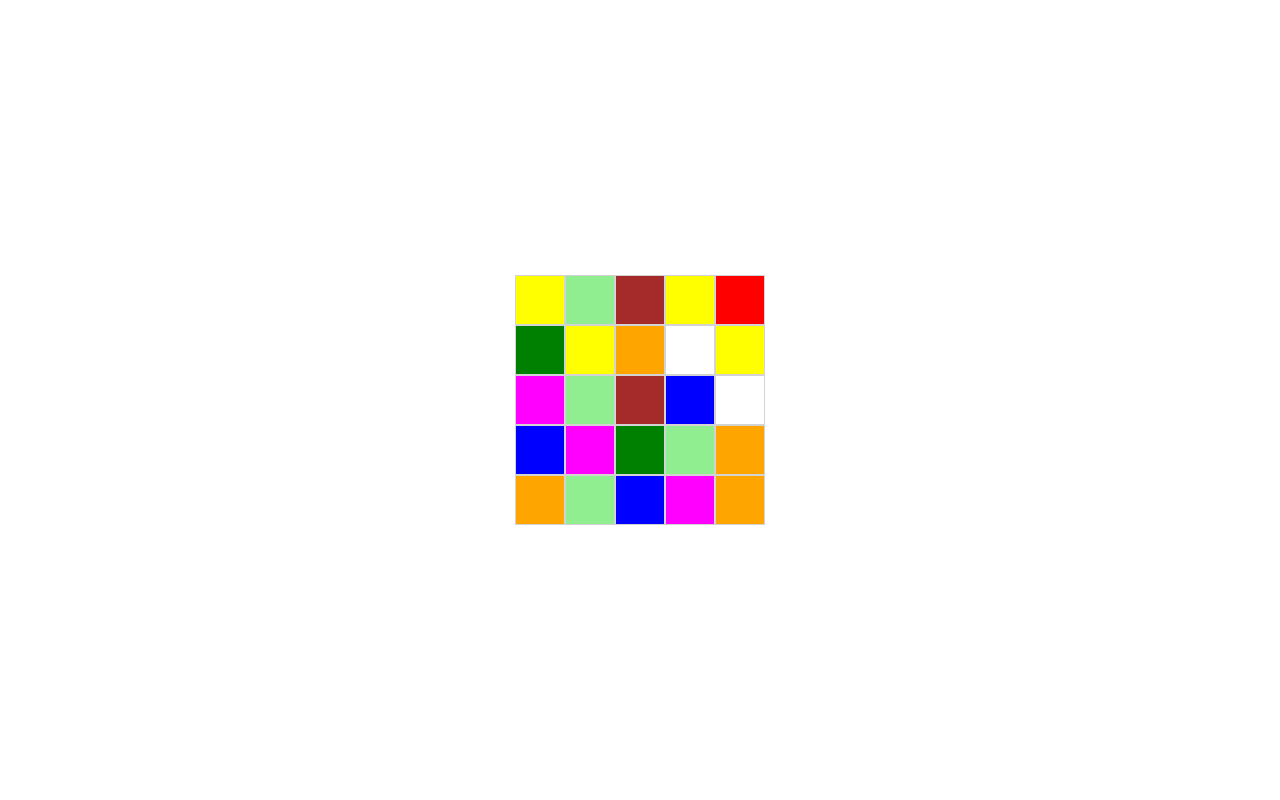
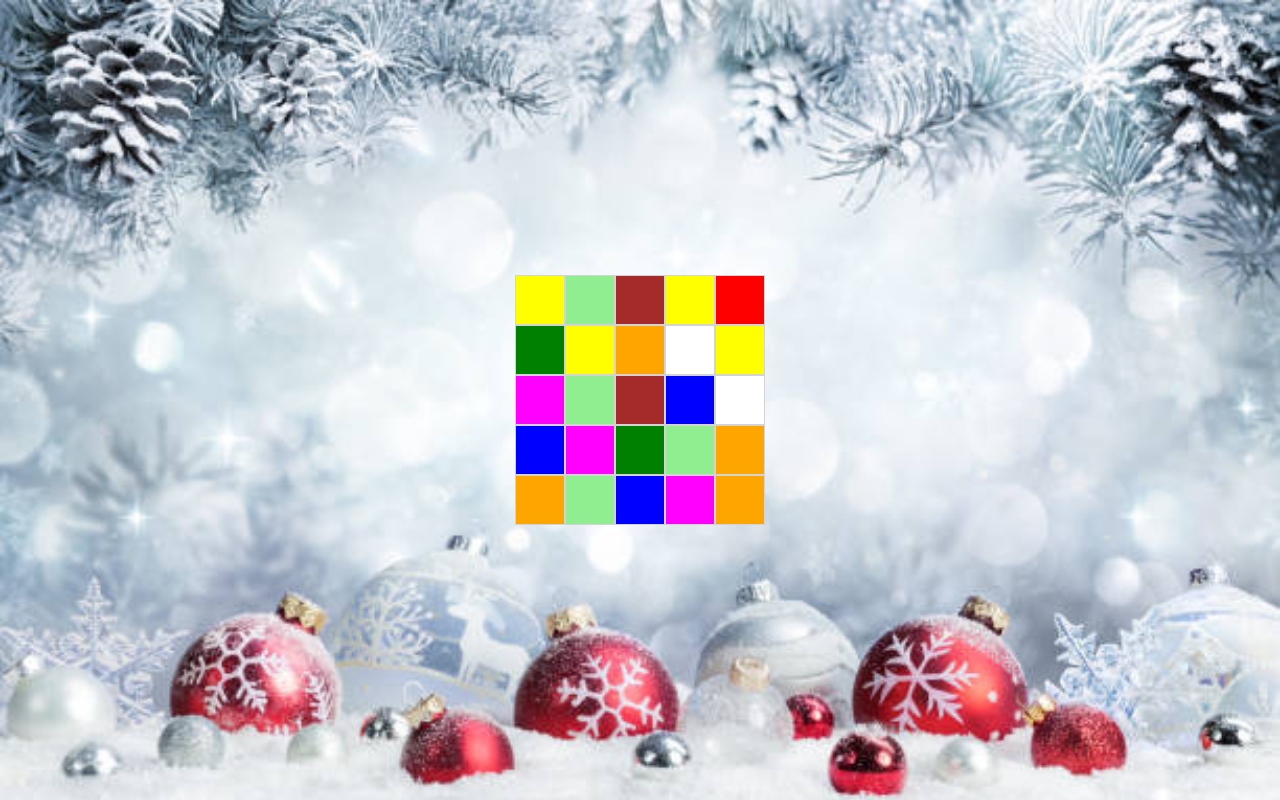
Before and after one commit to RomannaDidych/CURSOR_HW_Romanna, a plain HTML site: page HW_09/index_09.html in a window 1280 px wide. Drawn offline with Linux system fonts and the light colour scheme.

Commit message:
added background for wrapper

```diff
--- a/HW_09/style/style_09.css
+++ b/HW_09/style/style_09.css
@@ -9,6 +9,8 @@ body{
 	display: flex;
 	justify-content: center;
 	align-items: center;
+	background-image: url(../img/bg_1.jpg);
+	background-size: cover;
 }
 .puzzleArea {
 	width: 250px;
```
